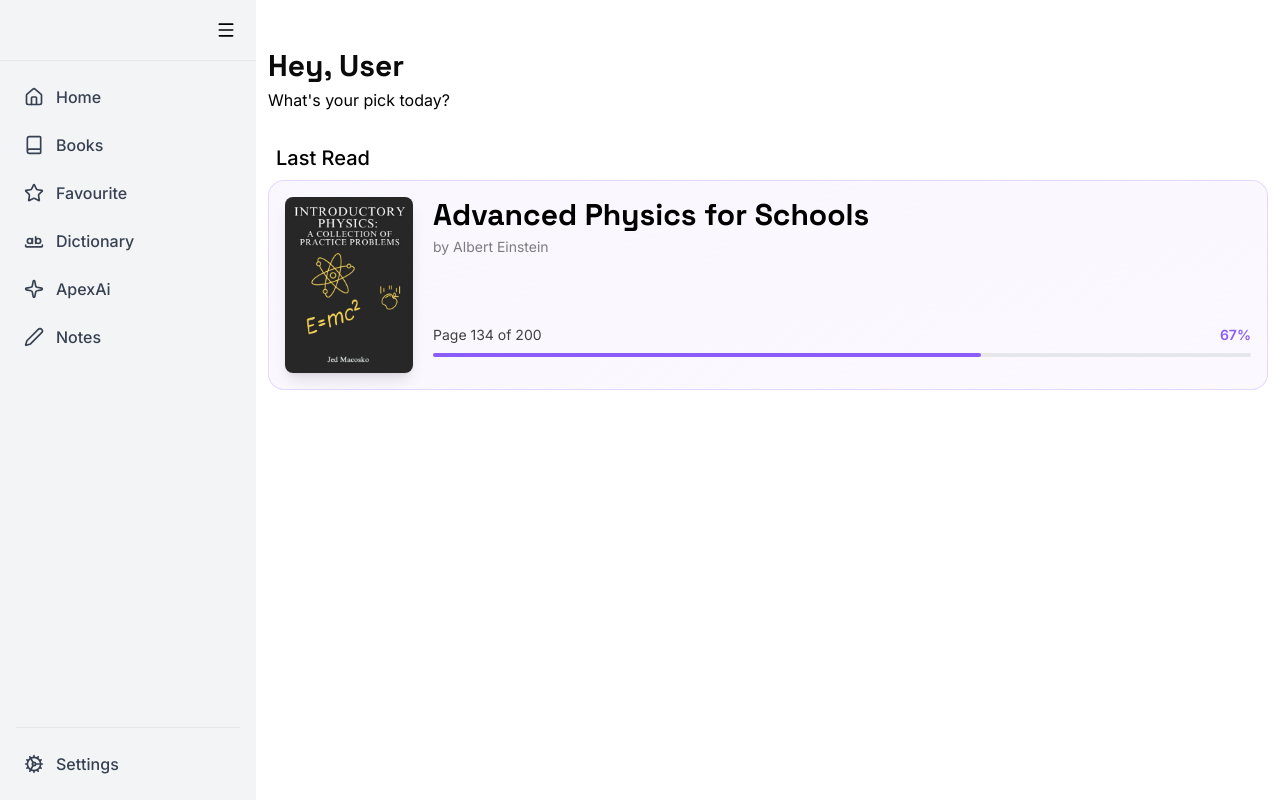
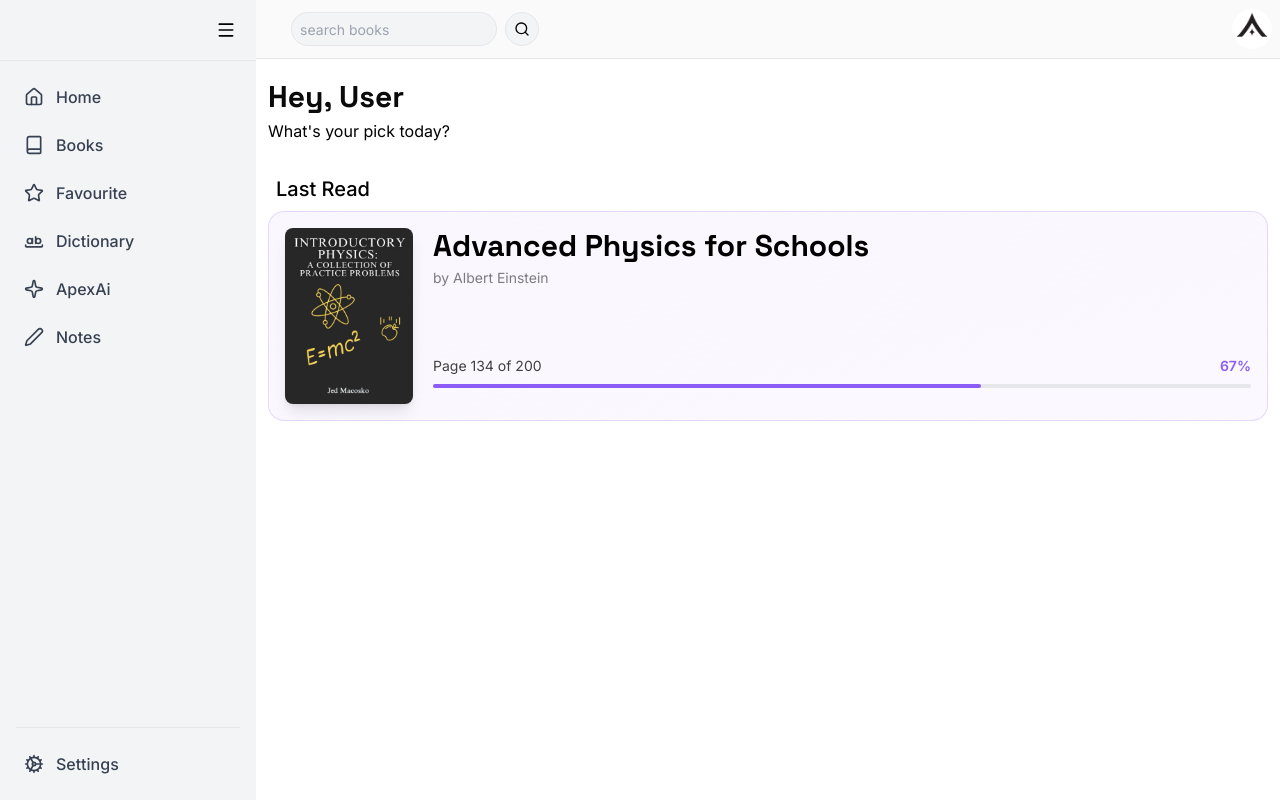
Before and after one commit to apex-future/Apex_Frontend, a React (Vite) app: page / in a window 1280 px wide. Built offline with nearby package versions, Linux system fonts and the light colour scheme.

Commit message:
Refactor MainApp layout and NavBar component; adjust padding for improved spacing, add search functionality, and integrate logo for enhanced user experience.

```diff
--- a/src/apex_frontend/main_app/MainApp.jsx
+++ b/src/apex_frontend/main_app/MainApp.jsx
@@ -28,7 +28,7 @@ function MainApp() {
 
       <div className='flex-1 overflow-auto '>
       <NavBar setIsMobileOpen={setIsMobileOpen}/>
-      <main className="pt-12">
+      <main className="pt-5">
         <Header/>
      </main>
       </div>
--- a/src/apex_frontend/main_app/components/AsideNavBar.jsx
+++ b/src/apex_frontend/main_app/components/AsideNavBar.jsx
@@ -1,6 +1,6 @@
 import React, { useState } from 'react';
 import { Sparkle, Home, X, Book, Pen, Star, Cog, WholeWord, Menu } from 'lucide-react';
-import logo from "../../../assets/logo/logo-light.jpg";
+
 
 function AsideNavBar({isMobileOpen,setIsMobileOpen}) {
 
--- a/src/apex_frontend/main_app/components/NavBar.jsx
+++ b/src/apex_frontend/main_app/components/NavBar.jsx
@@ -1,21 +1,33 @@
-import { Menu } from 'lucide-react'
+import { Menu,Search } from 'lucide-react'
 import React from 'react'
+import logo from "../../../assets/logo/logo-light.jpg";
 
 function NavBar({setIsMobileOpen}) {
   return (
-    <div>
-        <div className="nav-wrapper">
+    <nav className='w-full bg-bg-primary border-b border-border-default'>
+        <div className="nav-wrapper flex justify-between w-full p-2 items-center">
 
       {/* Mobile Menu Button - Only visible on mobile */}
       <button
         onClick={() => setIsMobileOpen(true)}
-        className="md:hidden fixed top-4 left-2 z-40 p-2 rounded-lg hover:bg-gray-200 transition-colors"
+        className="md:hidden w- z-40 p-2 rounded-lg hover:bg-gray-200 transition-colors"
         aria-label="Open menu"
       >
         <Menu size={24} />
       </button>
+        <form className="search-bar flex  justify-center gap-2 rounded-full p-1 min-w-[100px]  h-full ">
+            <input type="text" className="border p-1 px-2 w-[70%] rounded-full placeholder:text-sm bg-bg-subtle" placeholder='search books' />
+            <button type="submit" className='border p-1 rounded-full bg-bg-subtle'>
+            <Search className='p-1'/>
+            </button>
+
+        </form>
+        <div className="logo-wrapper">
+             <img src={logo} alt="" className='size-10 rounded-full' />
         </div>
-    </div>
+
+        </div>
+    </nav>
   )
 }
 
```
